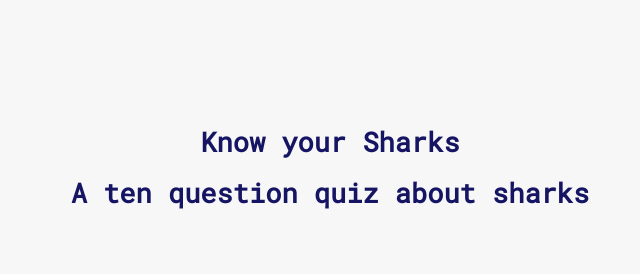
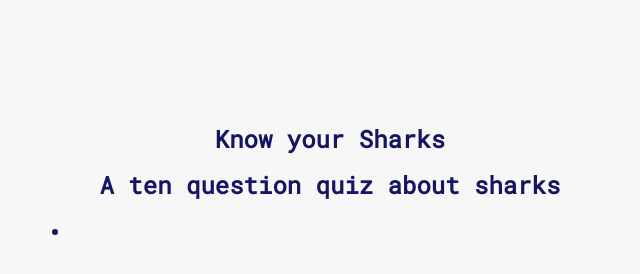
Before and after one commit to rodblackney/shark-quiz, a plain HTML site: page index.html in a window 1280 px wide. Shown: the whole page, without its empty margins (310-950 px from the left). Drawn offline with nearby package versions, Linux system fonts and the light colour scheme.

Commit message:
added another question and updated html

```diff
--- a/css/styles.css
+++ b/css/styles.css
@@ -1,8 +1,8 @@
 body {
   color: #151564;
   background-color: #F7F7F7;
-  line-height: 24px;
-  font-size: 18px;
+  line-height: 22px;
+  font-size: 16px;
 font-family: 'Roboto Mono';
   padding-top: 100px;
 }
--- a/index.html
+++ b/index.html
@@ -1,13 +1,15 @@
 <!DOCTYPE html>
 <html lang="en">
+
 <head>
   <meta charset="UTF-8">
-    <title>Fizz Buzz Refactor</title>
+  <title>Shark Quiz</title>
   <script src="http://code.jquery.com/jquery.min.js"></script>
   <script src="js/app.js"></script>
   <link rel="stylesheet" href="css/styles.css">
   <link href='http://fonts.googleapis.com/css?family=Roboto+Mono' rel='stylesheet' type='text/css'>
 </head>
+
 <body>
 
   <div class="container">
@@ -17,17 +19,12 @@
 	<p>A ten question quiz about sharks</p>
 </div>
 
-
-
-
-
-
-
-
-
-
-
-
+<p class="questions"></p>
+<ul>
+	<li id="choices"></li>
+</ul>
+<h3 class="answers"></h3>
+<p class="factoid"></p>
 </div>
 
 </body>
--- a/js/app.js
+++ b/js/app.js
@@ -18,4 +18,21 @@ $(document).ready(function() {
 		//factoid
         $('#factoid').append('<p>There are more than 350 species of shark - Pygmy Ribbontail Catshark, Prickly Dogfish, and Longnose Sawshark are among them. The Humuhumunukunukuapuaa is the odd one out: Its not a shark - its a tropical triggerfish that gets its name from the pig-like grunting noise it makes.</p>');
 
+
+		// question two
+		$('#question').append('<p>The worlds fastest shark hs been recorded at speeds in excess of 50km/h. What species of shark set this records?</p>');
+
+		// choices
+		$('#choice').append('<li>a. Great white shark</li>');
+		$('#choice').append('<li>b. Sicklefin hound shark</li>');
+		$('#choice').append('<li>c. Shortfin mako shark</li>');
+
+		//answer
+		$('#answer-wrong').append('<h3>Your answer was incorrect</h3>');
+		$('#answer-right').append('<h3>Your answer was correct</h3>');
+		$('#answer').append('<h3>The answer is c. Shortfin Mako Shark</h3>');
+
+		//factoid
+		$('#factoid').append('<p>The Shortfin Mako Shark has been clocked at 56km/h (35mph) and can use this impressive speed to launch itself 6 meters out of the water. In short bursts during feeding, its believed they can travel even faster.</p>');
+
  });
```
Lines whose indentation alone changed are shown as unchanged.
